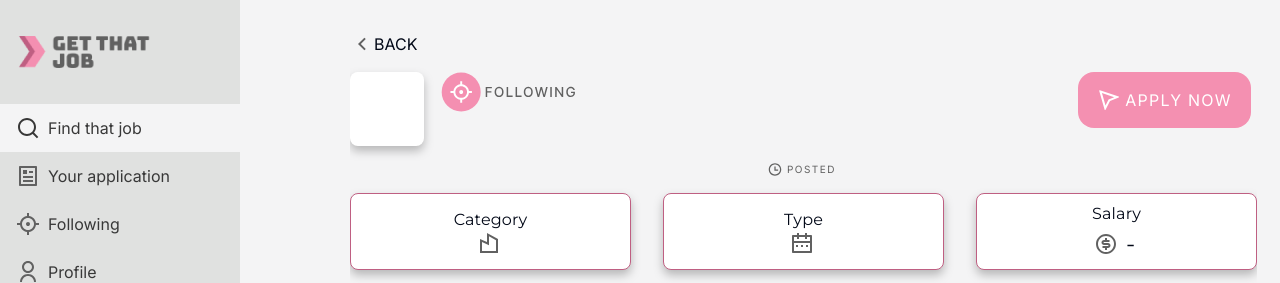
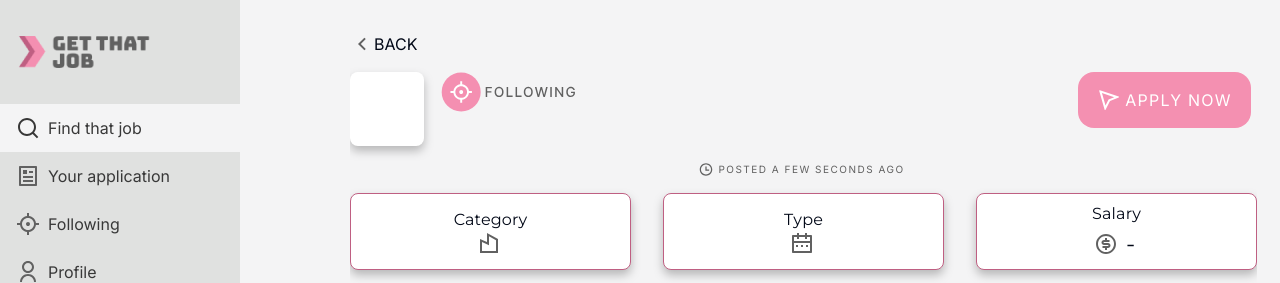
Before and after one commit to kkantaaa/get-that-job-2J3K, a React (Vite) app in the folder client/: page /user/jobs/1 in a window 1280 px wide. Shown: the top 283 px of the page. Built offline with nearby package versions, Linux system fonts and the light colour scheme; no server answers.

Commit message:
fix:fix how long the job has been posted display in job detail page

```diff
--- a/client/src/pages/JobDetail.jsx
+++ b/client/src/pages/JobDetail.jsx
@@ -68,12 +68,7 @@ function JobDetail() {
   //   console.log("Job is created at", timeAgoString);
   // };
 
-  const handlePostDate = () => {
-    const createdAt = moment(jobDetail.opened_at);
-    const now = moment();
-    const timeAgoString = createdAt.fromNow();
-    return timeAgoString;
-  };
+  const createdAt = moment(jobDetail.opened_at).fromNow();
 
   return (
     <>
@@ -126,7 +121,7 @@ function JobDetail() {
             <div className="flex flex-row uppercase justify-center">
               <img src={TimeIcon} alt="time-icon" />
               <p className="ml-[4px] mr-[4px] text-[10px] text-Gray font-normal tracking-[1.5px] leading-normal">
-                Posted {handlePostDate}
+                Posted {createdAt}
               </p>
             </div>
 
```
